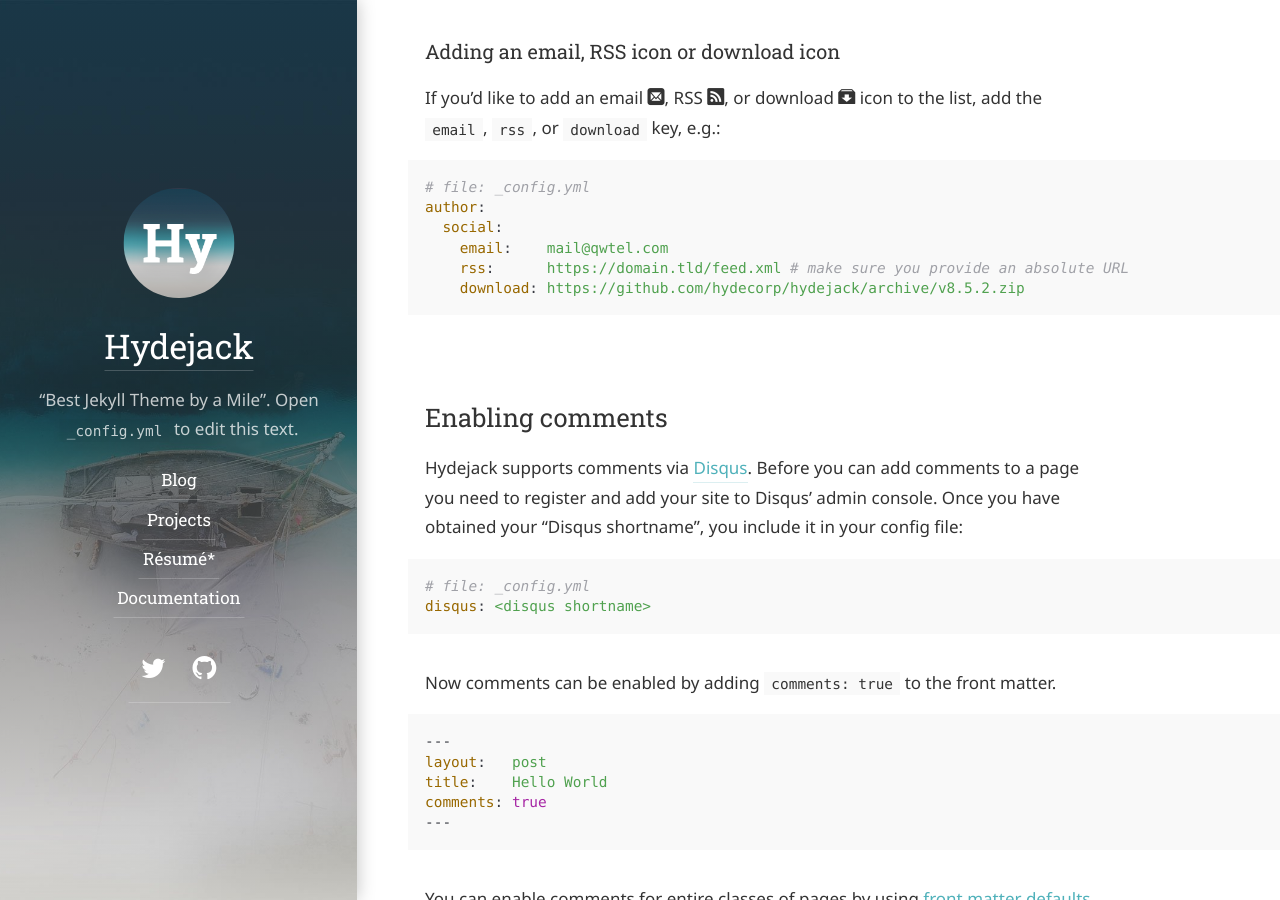
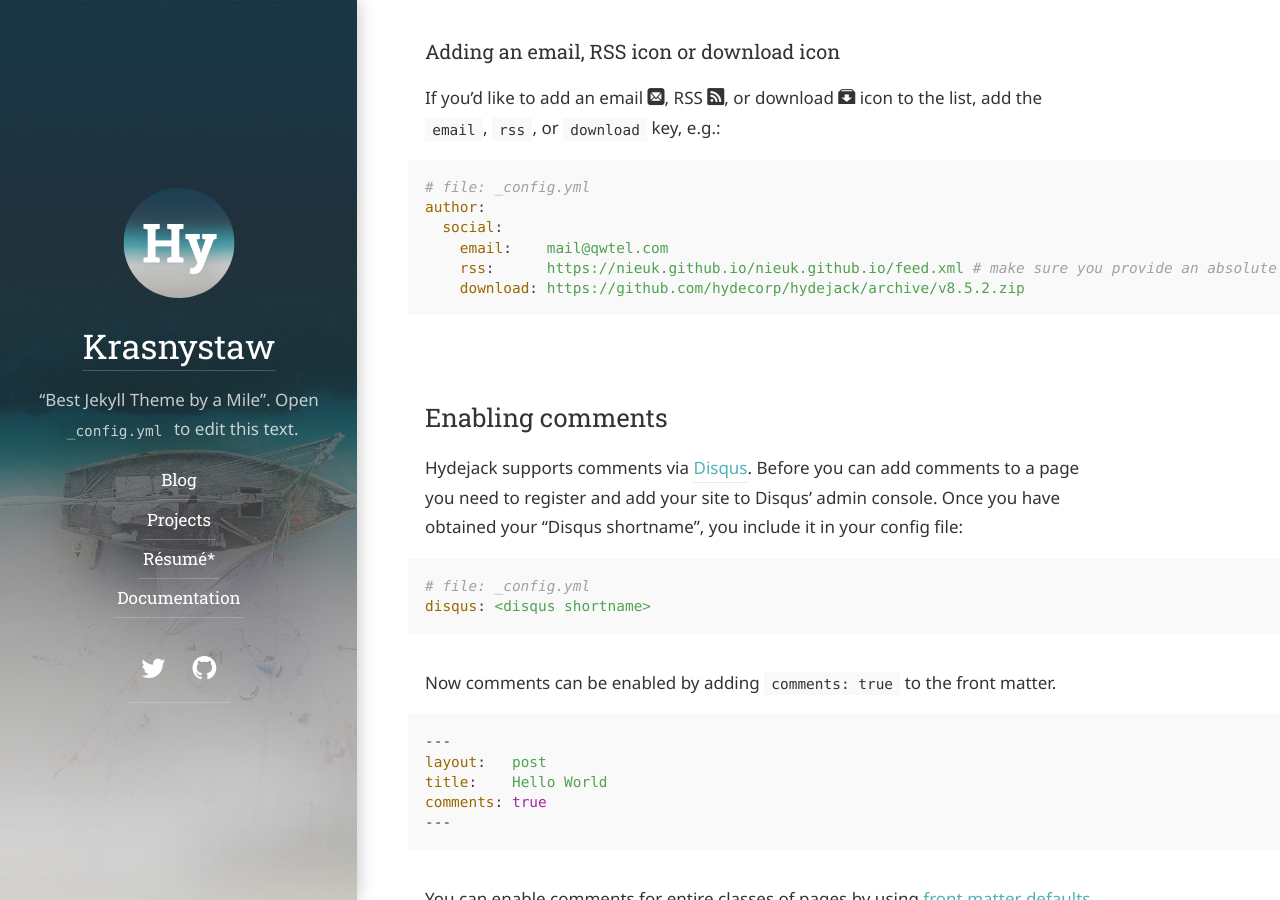
Before and after one commit to nieuk/nieuk.github.io, a Jekyll site: the page built from docs/config.md, in a window 1280 px wide and 900 px high, scrolled down 9972 px. Built offline with Jekyll 4.4.1, drawn with Linux system fonts in a browser that asks for light colours; some web fonts are replaced.

Commit message:
Update _config.yml

```diff
--- a/_config.yml
+++ b/_config.yml
@@ -4,7 +4,7 @@
 # IMPORTANT: Set the URL of your site.
 # Set to https://<username>.github.io when hosting on GitHub Pages
 # (unless you are using a custom domain).
-url:                   https://domain.tld
+url:                   https://nieuk.github.io
 
 # IMPORTANT: Set The "base URL" of your site.
 # When your site sits in a subdirectory, set to /<name of directory>
@@ -12,14 +12,14 @@ url:                   https://domain.tld
 # Use the empty string '' otherwise.
 # For GitHub project sites, this is usually the name of the project,
 # e.g. `/hydejack`.
-baseurl:               ''
+baseurl:               '/nieuk.github.io'
 
 # Language of your content in 2-letter code, e.g.: en, de.
 # You may also provide a location, e.g.: en-us, de_AT.
 lang:                  en
 
 # The title of your blog. Used in the sidebar and the browser tab.
-title:                 Hydejack
+title:                 Krasnystaw
 
 # A short description (~150 chars) of the page used for the meta description tag.
 # Can use markdown, but no more than one paragraph (enforced by `>`)
```
